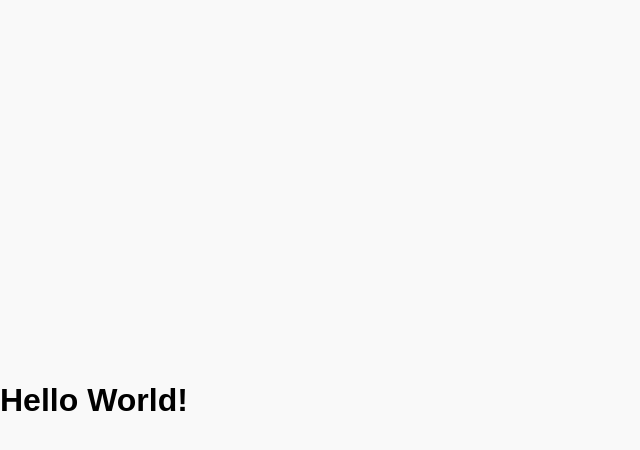
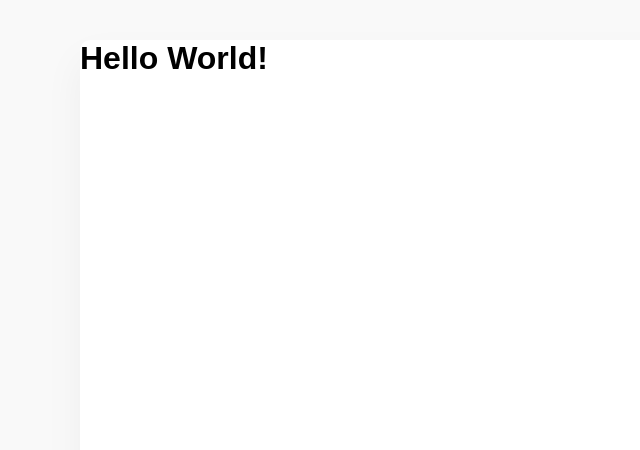
Before and after one commit to gutialv23/app_expense_manager, a React (Create React App) app: page / in a window 1280 px wide. Shown: the top 450 px of the page, without its empty margins (0-640 px from the left). Built offline with nearby package versions, Linux system fonts and the light colour scheme; what webfontloader would draw is missing.

Commit message:
EM03 Building project structure

```diff
--- /dev/null
+++ b/src/components/ExpensesList.js
@@ -0,0 +1,9 @@
+import React from 'react';
+
+const ExpensesList = () => {
+    return (
+        <h1>Expenses List</h1>
+    );
+}
+
+export default ExpensesList;
--- /dev/null
+++ b/src/components/Login.js
@@ -0,0 +1,9 @@
+import React from 'react';
+
+const Login = () => {
+    return (
+        <h1>User Login</h1>
+    );
+}
+
+export default Login;
--- /dev/null
+++ b/src/components/Register.js
@@ -0,0 +1,9 @@
+import React from 'react';
+
+const Register = () => {
+    return (
+        <h1>User Register</h1>
+    );
+}
+
+export default Register;
--- /dev/null
+++ b/src/elements/Container.js
@@ -0,0 +1,25 @@
+import styled from 'styled-components';
+
+const Container = styled.div`
+    background: #fff;                                /* White. */
+    width: 90%;
+    height: 90vh;
+    max-width: 70rem;                                /* 1110px.             */
+    max-height: 50rem;                               /* 800px.              */
+    overflow-y: auto;                                /* Allow inner scroll. */
+    box-shadow: 0px 1.25rem 2.5rem rgba(0,0,0,.05);
+    border-radius: 0.625rem;                         /* 10px */
+    margin: auto;
+    display: flex;
+    flex-direction: column;                          /* Single column.                */
+    justify-content: space-between;                  /* Accommodating vertical space. */
+    position: relative;
+    z-index: 100;
+
+    @media(max-width: 60rem) {                       /* Media query at 950px */
+        height: 95vh;
+        max-height: none;
+    }
+`;
+
+export default Container;
--- a/src/index.css
+++ b/src/index.css
@@ -1,11 +1,11 @@
 * {
-	margin: 0;        /* App reset (delete margins and paddings). */
+	margin: 0;                             /* App reset (delete margins and paddings). */
 	padding: 0;
 	box-sizing: border-box;
 }
 
 :root {
-	font-size: 16px;  /* App font size. */
+	font-size: 16px;                       /* App font size. */
 }
 
 body {
--- a/src/index.js
+++ b/src/index.js
@@ -1,21 +1,36 @@
 import React from 'react';
 import ReactDOM from 'react-dom';
-import WebFont from 'webfontloader';
-
-// Components.
-import App from './App';
+import { BrowserRouter, Route, Switch } from 'react-router-dom';
 
 // Styles.
 import './index.css';
 
-// Font (Work Sans).
+// Elements.
+import Container from './elements/Container';
+
+// Components.
+import App from './App';
+import Login from './components/Login';
+import Register from './components/Register';
+import ExpensesList from './components/ExpensesList';
+
+// Fonts.
+import WebFont from 'webfontloader';
+
 WebFont.load( { google: { families: ['Work Sans:400,500,700', 'sans-serif'] } } );
 
 const Index = () => {
   return (
-    <React.StrictMode>
-      <App />
-    </React.StrictMode>
+    <BrowserRouter>
+      <Container>
+        <Switch>
+          <Route path="/login"         component={ Login        } />
+          <Route path="/register"      component={ Register     } />
+          <Route path="/expenses-list" component={ ExpensesList } />
+          <Route path="/"              component={ App          } />
+        </Switch>
+      </Container>
+    </BrowserRouter>
   );
 }
 
```
